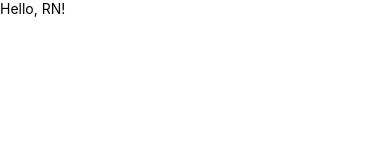
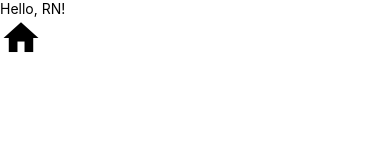
Before and after one commit to chyb627/youngbinApp, a React Native app: screen / in a window 390 px wide. Shown: the top 160 px of the page. Built offline with nearby package versions, Linux system fonts and the light colour scheme.

Commit message:
react-native-vector-icons

```diff
--- a/App.tsx
+++ b/App.tsx
@@ -1,10 +1,12 @@
 import React from 'react';
 import { SafeAreaView, Text } from 'react-native';
+import Icon from 'react-native-vector-icons/MaterialIcons';
 
 function App() {
   return (
     <SafeAreaView>
       <Text className="underline text-3xl">Hello, RN!</Text>
+      <Icon name="home" size={42} />
     </SafeAreaView>
   );
 }
--- a/package.json
+++ b/package.json
@@ -15,6 +15,7 @@
     "babel-plugin-tailwind-rn": "git+https://github.com/chyb627/babel-plugin-tailwind-rn.git",
     "react": "18.1.0",
     "react-native": "0.70.1",
+    "react-native-vector-icons": "^9.2.0",
     "tailwindcss": "1.4.6"
   },
   "devDependencies": {
```
Also changed, not shown: 20 other files (tests, documents, lock files or other folders).
